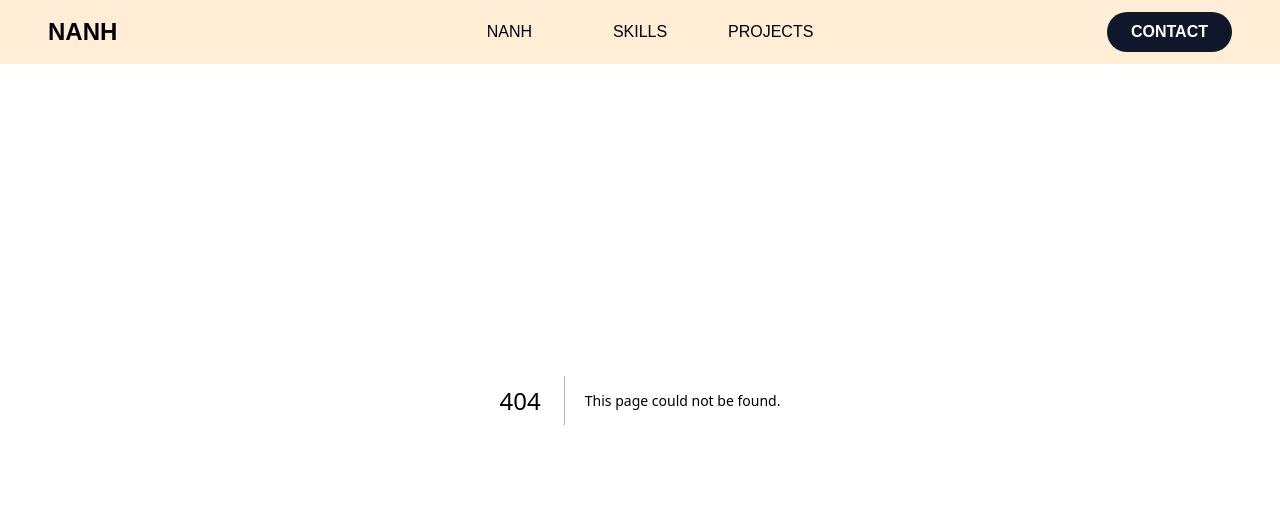
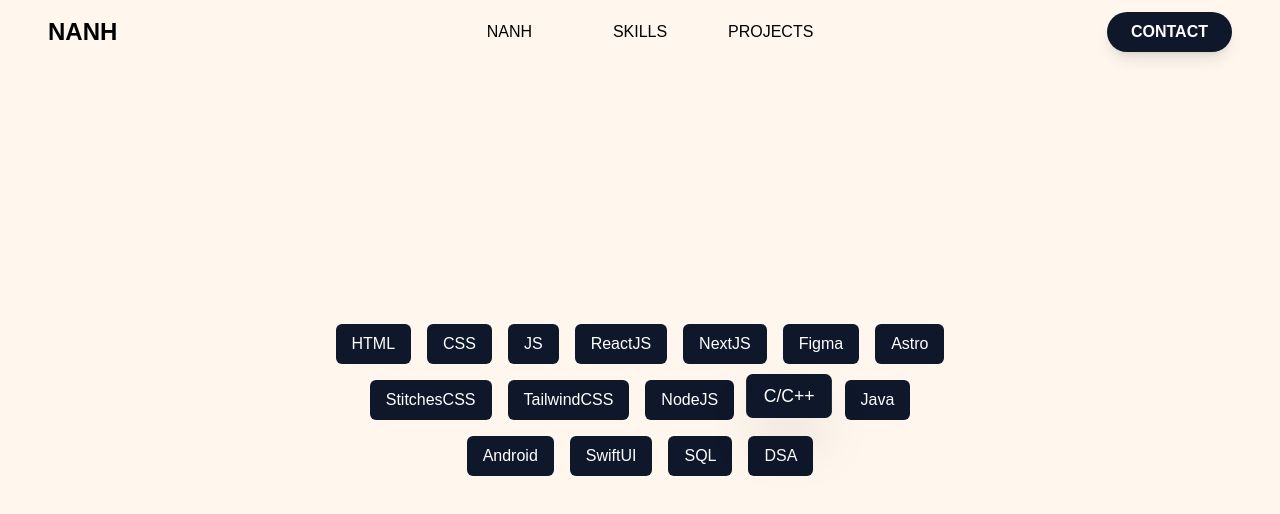
Before and after one commit to truongnhatanh7/portfolio23, a Next.js app: page /skills in a window 1280 px wide. Before the commit this address had no page. Shown: the top 514 px of the page. Built offline with nearby package versions, Linux system fonts and the light colour scheme.

Commit message:
feat: add skill layout

```diff
--- a/src/layouts/Main/Main.tsx
+++ b/src/layouts/Main/Main.tsx
@@ -5,34 +5,34 @@ const Main = () => {
   return (
     <div className="p-12 grid grid-cols-2 h-screen items-center">
       <div className="flex flex-col gap-2">
-        <h1 className="text-8xl text-left uppercase text-transparent bg-clip-text bg-gradient-to-r from-slate-900 to-transparent">
+        <h1 className="text-8xl text-left uppercase text-black">
           NHAT ANH
         </h1>
-        <h1 className="text-8xl text-left uppercase italic text-transparent bg-clip-text bg-gradient-to-r from-indigo-600 to-purple-400">
+        <h1 className="text-8xl text-left uppercase text-black">
           Frontend Dev
         </h1>
         <p className='pl-2 text-xl text-slate-600'>
           RMIT-VN Software Engineering Student (Honours)
         </p>
-        <button className="group w-fit px-6 py-3 translate-z-0 font-semibold bg-slate-900 relative overflow-hidden rounded-3xl h-fit text-white transition-all">
+        <button className="group shadow-lg w-fit px-6 py-3 translate-z-0 font-semibold bg-slate-900 relative overflow-hidden rounded-3xl h-fit text-white transition-all">
           <div className="absolute block h-full top-0 left-0 bottom-0 right-0 w-0 transition-all group-hover:w-full bg-indigo-600 skew-x-12 scale-150"></div>
           <h1 className='relative'>
             CONTACT
           </h1>
         </button>
       </div>
+      <div className="relative col-start-2 col-end-3 row-start-1 ml-auto">
         <Image
           src="/avatar.jpg"
           width={400}
           height={400}
           alt="avatar"
-        className="rounded-full col-start-2 col-end-3 row-start-1 ml-auto shadow-lg relative before:absolute before:content-[''] before:top-0 before:h-full before:w-full before:left-1 before:bg-red-500"
+          className="rounded-full object-cover shadow-lg"
         />
+      </div>
       <div className="fixed -z-10 left-1/2 top-1/2 -translate-x-1/2 -translate-y-1/2 w-3/4 h-3/4 bg-gradient-to-r from-transparent to-slate-900 animate-[shapeShifting_5s_ease-in-out_infinite_alternate]">
       </div>
-      <div className="fixed -z-10 left-1/2 top-1/2 -translate-x-1/2 -translate-y-1/2 w-3/4 h-3/4 bg-gradient-to-r from-transparent to-slate-900 animate-[shapeShifting_7s_ease-in-out_infinite_alternate] scale-95">
-      </div>
-      <div className="fixed -z-10 left-1/2 top-1/2 -translate-x-1/2 -translate-y-1/2 w-3/4 h-3/4 bg-gradient-to-r from-transparent to-slate-900 animate-[shapeShifting_10s_ease-in-out_infinite_alternate] scale-90 rotate-3">
+      <div className="fixed -z-10 left-1/2 top-1/2 -translate-x-1/2 -translate-y-1/2 w-3/4 h-3/4 bg-gradient-to-r from-transparent to-slate-900 animate-[shapeShifting_7s_ease-in-out_infinite_alternate] scale-90">
       </div>
     </div>
   )
--- a/src/layouts/Navbar/Navbar.tsx
+++ b/src/layouts/Navbar/Navbar.tsx
@@ -1,27 +1,44 @@
 import React from 'react'
+import Link from 'next/link'
+
+type NavItems = {
+  title: string,
+  link: string,
+}
 
 const Navbar = () => {
-  const [items, setItems] = React.useState<string[]>([
-    "NANH",
-    "SKILLS",
-    "PROJECTS",
+  const [items, setItems] = React.useState<NavItems[]>([
+    {
+      title: "NANH",
+      link: "/"
+    },
+    {
+      title: "SKILLS",
+      link: "/skills"
+    },
+    {
+      title: "PROJECTS",
+      link: "/projects"
+    }
   ])
 
   return (
-    <div className="w-screen h-16 bg-orange-100 fixed top-0 left-0 pl-12 pr-12 flex items-center">
-      <h1 className="font-bold mr-auto text-2xl transition-all hover:text-3xl">
-        NANH
-      </h1>
+    <div className="w-screen h-16 bg-orange-50 fixed top-0 left-0 pl-12 pr-12 flex items-center">
+      <Link href="/" className="mr-auto">
+        <h1 className="font-bold text-2xl transition-all hover:text-3xl">
+          NANH
+        </h1>
+      </Link>
       <ul className="flex w-96 absolute top-1/2 left-1/2 -translate-x-1/2 -translate-y-1/2 gap-2">
         {
           items.map(item => (
-            <li key={item} className="flex-1 text-center">
-              <a className="block p-4 transition-all hover:translate-y-1 hover:shadow-lg hover:h-fit hover:cursor-pointer hover:text-shadow-lg hover:bg-slate-900 hover:text-white hover:rounded-full">{item}</a>
+            <li key={item.link} className="flex-1 text-center">
+              <Link href={item.link} className="block p-4 transition-all hover:translate-y-1 hover:shadow-lg hover:h-fit hover:cursor-pointer hover:text-shadow-lg hover:bg-slate-900 hover:text-white hover:rounded-full">{item.title}</Link>
             </li>
           ))
         }
       </ul>
-      <button className="group px-6 py-2 translate-z-0 font-semibold bg-slate-900 relative overflow-hidden rounded-3xl h-fit text-white transition-all">
+      <button className="group shadow-lg px-6 py-2 translate-z-0 font-semibold bg-slate-900 relative overflow-hidden rounded-3xl h-fit text-white transition-all">
         <div className="absolute block h-full top-0 left-0 bottom-0 right-0 w-0 transition-all group-hover:w-full bg-indigo-600 -skew-x-12 scale-150"></div>
         <h1 className='relative'>
           CONTACT
--- /dev/null
+++ b/src/layouts/SkillsLayout/SkillsLayout.tsx
@@ -0,0 +1,54 @@
+import React from 'react'
+
+
+
+const SkillsLayout = () => {
+  const [skills, setSkills] = React.useState([
+    "HTML",
+    "CSS",
+    "JS",
+    "ReactJS",
+    "NextJS",
+    "Figma",
+    "Astro",
+    "StitchesCSS",
+    "TailwindCSS",
+    "NodeJS",
+    "C/C++",
+    "Java",
+    "Android",
+    "SwiftUI",
+    "SQL",
+    "DSA",
+
+  ])
+
+  const [currentTag, setCurrentTag] = React.useState<number>(0)
+
+  React.useEffect(() => {
+    const id = setInterval(() => {
+      setCurrentTag(prev => ((prev + 1) % skills.length))
+    }, 500)
+    return () => clearInterval(id);
+  }, [skills.length])
+
+  return (
+    <div className='w-screen h-screen grid place-items-center'>
+      <div className="flex flex-wrap gap-4 w-1/2 justify-center">
+        {
+          skills.map((skill, index) => (
+            <div key={skill} className={`px-4 py-2 rounded-md transition-all bg-slate-900 w-fit
+                ${index === currentTag ? "scale-110 bg-indigo-600 shadow-2xl -translate-y-1" : ""}`}
+            >
+              <p className="text-white">
+                {skill}
+              </p>
+            </div>
+          ))
+        }
+      </div>
+    </div>
+  )
+}
+
+export default SkillsLayout;
--- /dev/null
+++ b/src/pages/projects.tsx
@@ -0,0 +1,9 @@
+import React from 'react'
+
+const Projects = () => {
+  return (
+    <div>skills</div>
+  )
+}
+
+export default Projects;
--- /dev/null
+++ b/src/pages/skills.tsx
@@ -0,0 +1,13 @@
+import SkillsLayout from '@layouts/SkillsLayout/SkillsLayout';
+import React from 'react'
+
+
+const Skills = () => {
+  return (
+    <>
+      <SkillsLayout />
+    </>
+  )
+}
+
+export default Skills;
--- a/src/styles/globals.css
+++ b/src/styles/globals.css
@@ -23,7 +23,7 @@ a {
 
 @layer base {
   body {
-    @apply text-black bg-orange-100;
+    @apply text-black bg-orange-50;
   }
 
 
```
Lines whose indentation alone changed are shown as unchanged.
